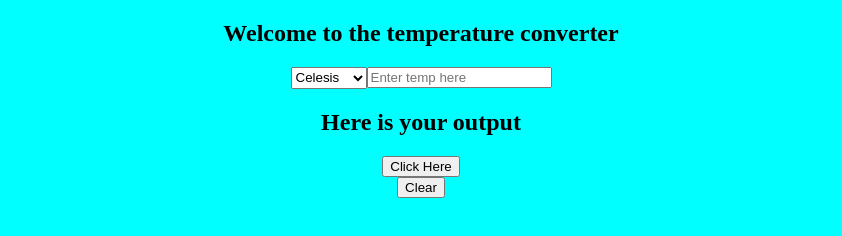
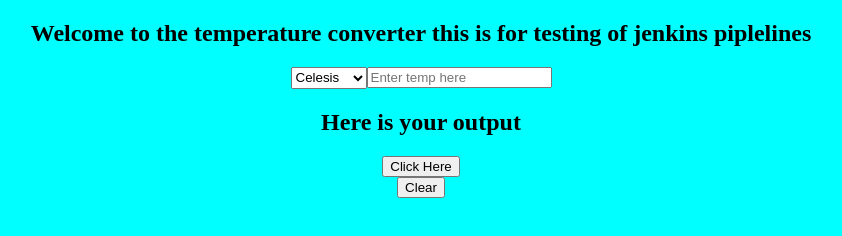
Before and after one commit to MrHarshkumar/Unit-converter-, a plain HTML site: page Converter/index.html in a window 1280 px wide. Shown: the whole page, without its empty margins (219-1061 px from the left). Drawn offline with Linux system fonts and the light colour scheme.

Commit message:
Update index.html
Changing the code to show the jenkis piplline working

```diff
--- a/Converter/index.html
+++ b/Converter/index.html
@@ -10,7 +10,7 @@
 
 <body>
   <center>
-    <h2> Welcome to the temperature converter</h2>
+    <h2> Welcome to the temperature converter this is for testing of jenkins piplelines </h2>
   </center>
   <div class="data">
     <select id='sel'>
```
